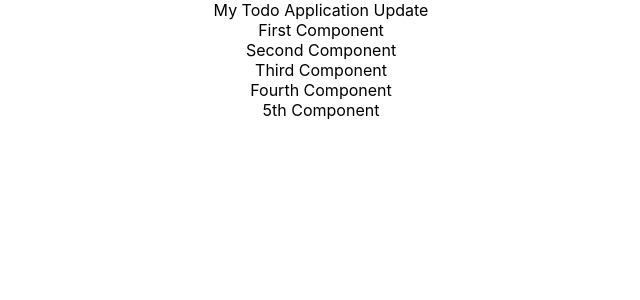
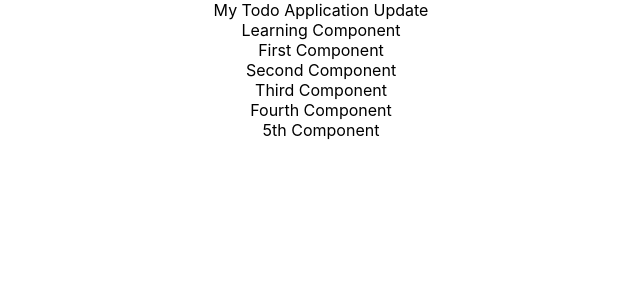
Before and after one commit to sunoyu/FullStackStudy, a React (Create React App) app: page / in a window 1280 px wide. Shown: the top 300 px of the page, without its empty margins (319-959 px from the left). Built offline with nearby package versions, Linux system fonts and the light colour scheme.

Commit message:
14단계: 모듈로 리팩토링2_ Component합치기

```diff
--- a/src/App.js
+++ b/src/App.js
@@ -1,21 +1,19 @@
 import "./App.css";
 
-import FirstComponent from "./components/learning-examples/FirstComponent";
-import { FifthComponent } from "./components/learning-examples/FirstComponent";
+// import FirstComponent from "./components/learning-examples/FirstComponent";
+// import { FifthComponent } from "./components/learning-examples/FirstComponent"; // 중괄호는 디폴트 컴포넌트를 가져오는게 아니라는 것을 의미
 
-import SecondComponent from "./components/learning-examples/SecondComponent";
-import ThirdComponent from "./components/learning-examples/ThirdComponent";
-import FourthComponent from "./components/learning-examples/FourthComponent";
+// import SecondComponent from "./components/learning-examples/SecondComponent";
+// import ThirdComponent from "./components/learning-examples/ThirdComponent";
+// import FourthComponent from "./components/learning-examples/FourthComponent";
+
+import LearningComponent from "./components/learning-examples/LearningComponent";
 
 function App() {
   return (
     <div className="App">
       My Todo Application Update
-      <FirstComponent></FirstComponent>
-      <SecondComponent></SecondComponent>
-      <ThirdComponent></ThirdComponent>
-      <FourthComponent></FourthComponent>
-      <FifthComponent></FifthComponent>
+      <LearningComponent></LearningComponent>
     </div>
   );
 }
--- /dev/null
+++ b/src/components/learning-examples/LearningComponent.jsx
@@ -0,0 +1,18 @@
+import FirstComponent from "./FirstComponent";
+import SecondComponent from "./SecondComponent";
+import ThirdComponent from "./ThirdComponent";
+import FourthComponent from "./FourthComponent";
+import { FifthComponent } from "./FirstComponent";
+
+export default function LearningComponent() {
+  return (
+    <div className="LearningComponent">
+      Learning Component
+      <FirstComponent></FirstComponent>
+      <SecondComponent></SecondComponent>
+      <ThirdComponent></ThirdComponent>
+      <FourthComponent></FourthComponent>
+      <FifthComponent></FifthComponent>
+    </div>
+  );
+}
```
